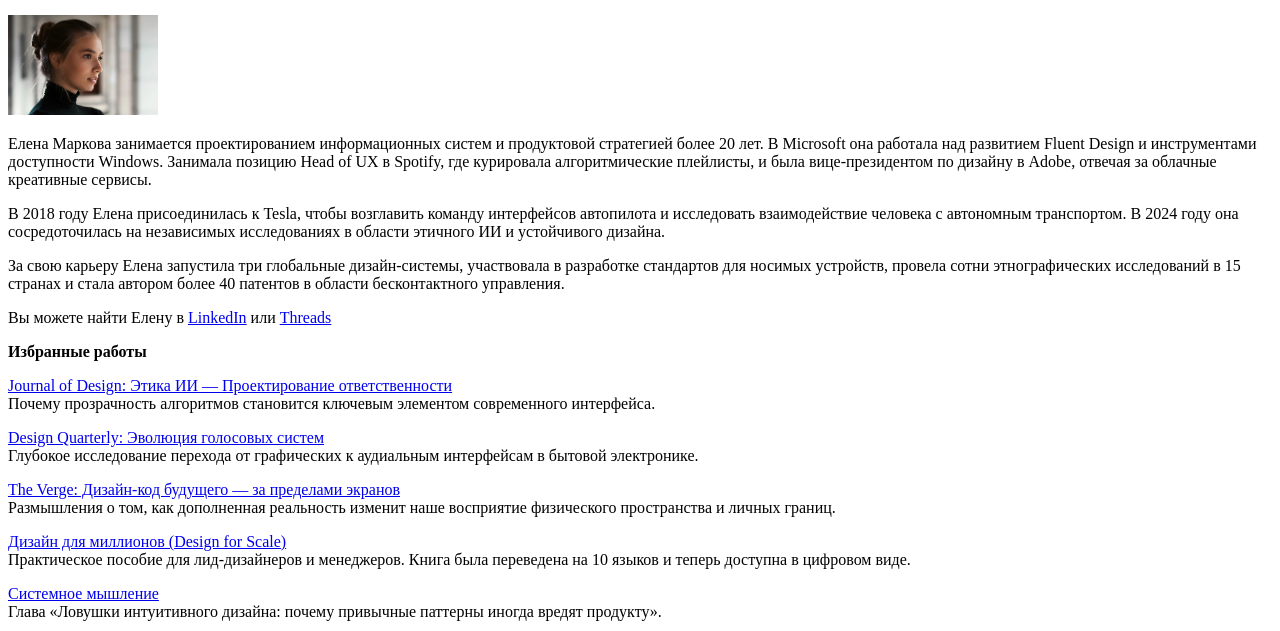
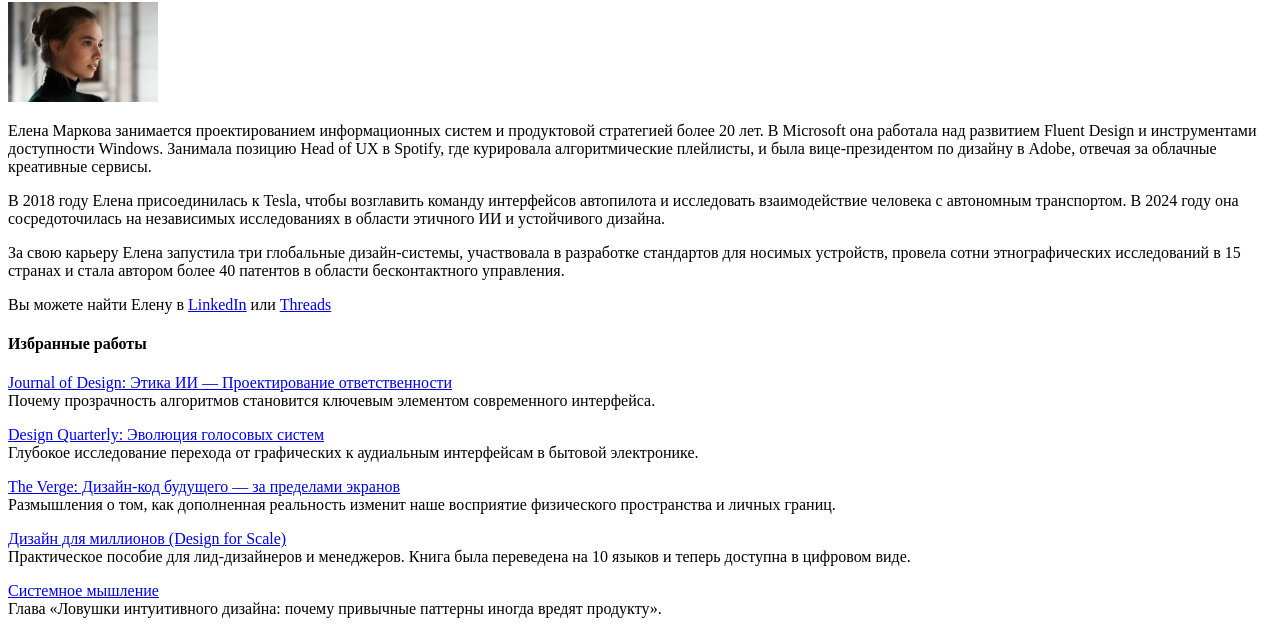
Before and after one commit to Nianomae/Site1, a plain HTML site: page index.html in a window 1280 px wide. Shown: the part 302-933 px from the top of the page. Drawn offline with Linux system fonts and the light colour scheme.

Commit message:
Add files via upload

```diff
--- a/index.html
+++ b/index.html
@@ -1,43 +1,63 @@
 <!DOCTYPE html>
-<html>
+<html lang="ru">
     <head>
     <meta charset="utf-8">
     <title>Сайт</title>
 </head>
 <body>
     <header>
+    <article>
     <a href="#bio">Перейти к содержанию</a>
     <p><a href="/index.html">Елена Маркова</a></p>
     <p><strong>Проектируя смыслы в мире избыточного контента</strong></p>
     <p><button>Меню</button></p>
-    <p><ul>
+    <ul>
         <li><a href="/index.html">Публикации</a></li>
         <li><a href="/index.html">Кейсы</a></li>
         <li><a href="/index.html">Лекции</a></li>
         <li><a href="/index.html">Об авторе</a></li>
-    </ul></p>
+    </ul>
+    </article>
     </header>
+    <hr>
     <main>
-       <hr>
+       <article>
         <h1 id="bio">О Елене</h1>
         <img src="Woman.webp" alt="Фотография Елены" width="150">
+        <article>
         <p>Елена Маркова занимается проектированием информационных систем и продуктовой стратегией более 20 лет. В Microsoft она работала над развитием Fluent Design и инструментами доступности Windows. Занимала позицию Head of UX в Spotify, где курировала алгоритмические плейлисты, и была вице-президентом по дизайну в Adobe, отвечая за облачные креативные сервисы.</p>
         <p>В 2018 году Елена присоединилась к Tesla, чтобы возглавить команду интерфейсов автопилота и исследовать взаимодействие человека с автономным транспортом. В 2024 году она сосредоточилась на независимых исследованиях в области этичного ИИ и устойчивого дизайна.</p>
         <p>За свою карьеру Елена запустила три глобальные дизайн-системы, участвовала в разработке стандартов для носимых устройств, провела сотни этнографических исследований в 15 странах и стала автором более 40 патентов в области бесконтактного управления.</p>
         <p>Вы можете найти Елену в <a href="/index.html">LinkedIn</a> или <a href="/index.html">Threads</a></p>
-        <p><strong>Избранные работы</strong></p>
-        <p><div><a href="/index.html">Journal of Design: Этика ИИ — Проектирование ответственности</a></div>
-        <div>Почему прозрачность алгоритмов становится ключевым элементом современного интерфейса.</div></p>
-        <p><div><a href="/index.html">Design Quarterly: Эволюция голосовых систем</a></div>
-        <div>Глубокое исследование перехода от графических к аудиальным интерфейсам в бытовой электронике.</div></p>
-        <p><div><a href="/index.html">The Verge: Дизайн-код будущего — за пределами экранов</a></div>
-        <div>Размышления о том, как дополненная реальность изменит наше восприятие физического пространства и личных границ.</div></p>
-        <p><div><a href="/index.html">Дизайн для миллионов (Design for Scale)</a></div>
-        <div>Практическое пособие для лид-дизайнеров и менеджеров. Книга была переведена на 10 языков и теперь доступна в цифровом виде.</div></p>
-        <p><div><a href="/index.html">Системное мышление</a></div>
-        <div>Глава «Ловушки интуитивного дизайна: почему привычные паттерны иногда вредят продукту».</div></p>
-        <p><div><a href="/index.html">HCI Tomorrow</a></div>
-        <div>Эссе «Математика эстетики: Влияние Баухауса на современные цифровые сетки».</div></p>
+        </article>
+          <section>
+           <p><h4>Избранные работы</h4></p>
+           <article>
+            <div><a href="/index.html">Journal of Design: Этика ИИ — Проектирование ответственности</a> <br>
+           Почему прозрачность алгоритмов становится ключевым элементом современного интерфейса.</div>
+           </article>
+           <article>
+            <div><p><a href="/index.html">Design Quarterly: Эволюция голосовых систем</a> <br>
+           Глубокое исследование перехода от графических к аудиальным интерфейсам в бытовой электронике.</p></div>
+           </article>
+           <article>
+           <div><p><a href="/index.html">The Verge: Дизайн-код будущего — за пределами экранов</a> <br>
+            Размышления о том, как дополненная реальность изменит наше восприятие физического пространства и личных границ.</p></div>
+           </article>
+           <article>
+            <div><p><a href="/index.html">Дизайн для миллионов (Design for Scale)</a> <br>
+            Практическое пособие для лид-дизайнеров и менеджеров. Книга была переведена на 10 языков и теперь доступна в цифровом виде.</p></div>
+           </article>
+           <article>
+            <div><p><a href="/index.html">Системное мышление</a> <br>
+            Глава «Ловушки интуитивного дизайна: почему привычные паттерны иногда вредят продукту».</p></div>
+           </article>
+           <article>
+            <div><p><a href="/index.html">HCI Tomorrow</a> <br>
+            Эссе «Математика эстетики: Влияние Баухауса на современные цифровые сетки».</p></div>
+           </article>
+        </section>
+        </article>
         <img src="Logo.webp" alt="Логотипы компаний" width="800">
     </main>
     <footer>
@@ -47,12 +67,9 @@
    <hr>
    <footer>
    <p>Елена Маркова</p>
-   <p><a href="/index.html">+7 (999) 000-00-00</a></p>
-   <p><a href="/index.html">Связаться со мной</a></p>
+   <p><a href="tel:+79990000000">+7 (999) 000-00-00</a></p>
+   <p><a href="mailto:mail@gmail.com">Связаться со мной</a></p>
    </footer>
-
-
-
 </body>
 
 </html>
```
